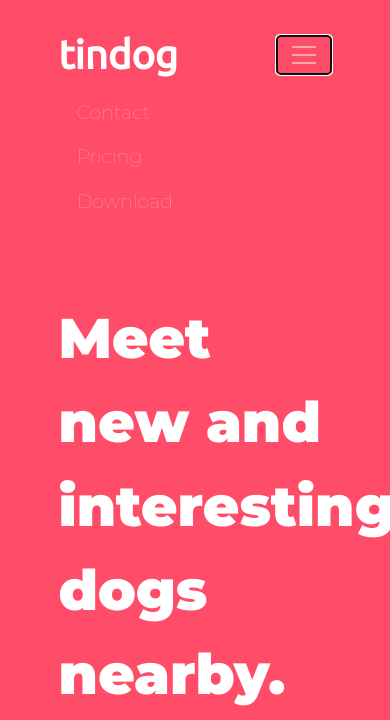
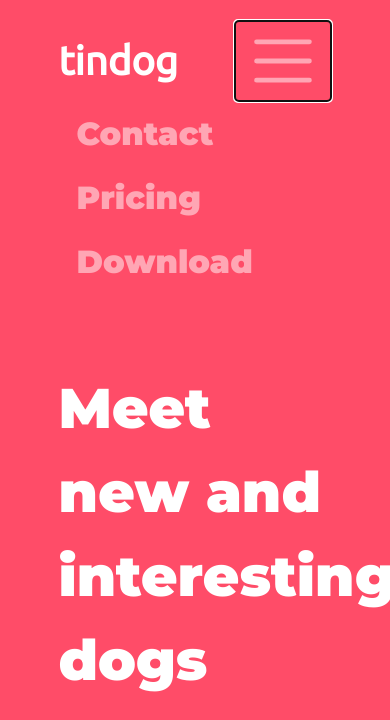
Before and after one commit to vmendes90/tindogBS, a plain HTML site: page index.html in a window 390 px wide. Both pictures are taken after a click on the button "Toggle navigation". Shown: the top 720 px of the page. Drawn offline with nearby package versions, Linux system fonts and the light colour scheme.

Commit message:
Update styles.css

```diff
--- a/css/styles.css
+++ b/css/styles.css
@@ -167,4 +167,12 @@ p {
     width: 60%;
     position: static;
   }
+  .nav-link
+  {
+    font-size: 2rem;
+    font-weight: 600;
+  }
+  .navbar-toggler-icon {
+    font-size:3rem;
+  }
 }
```
